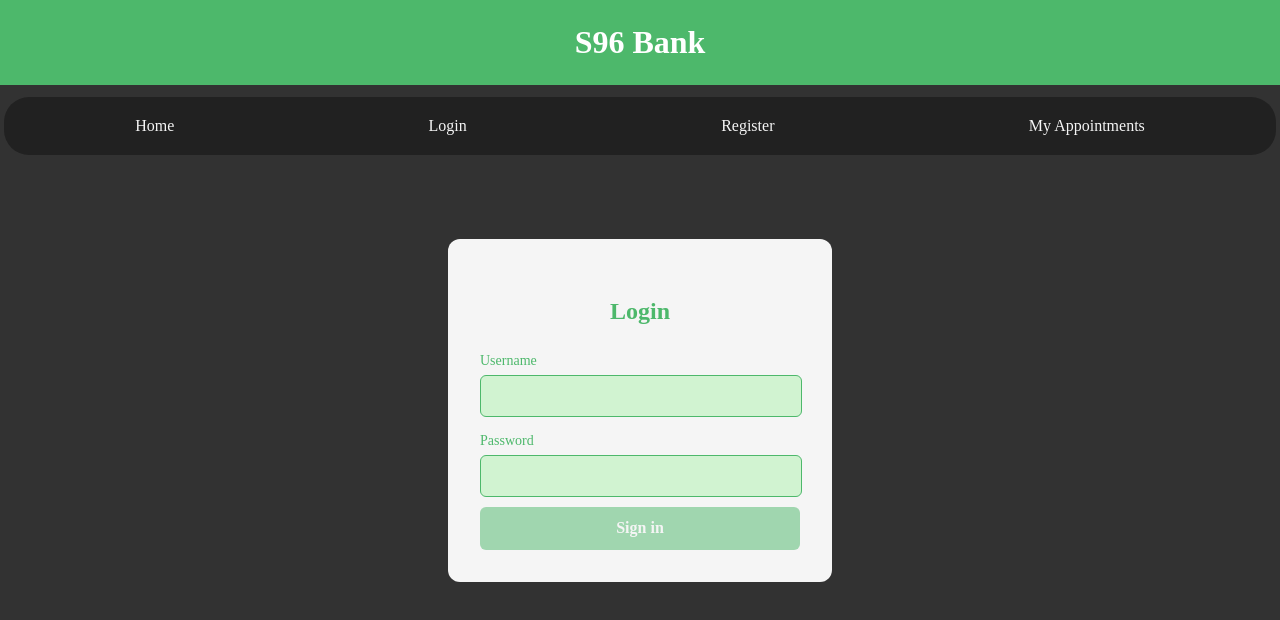
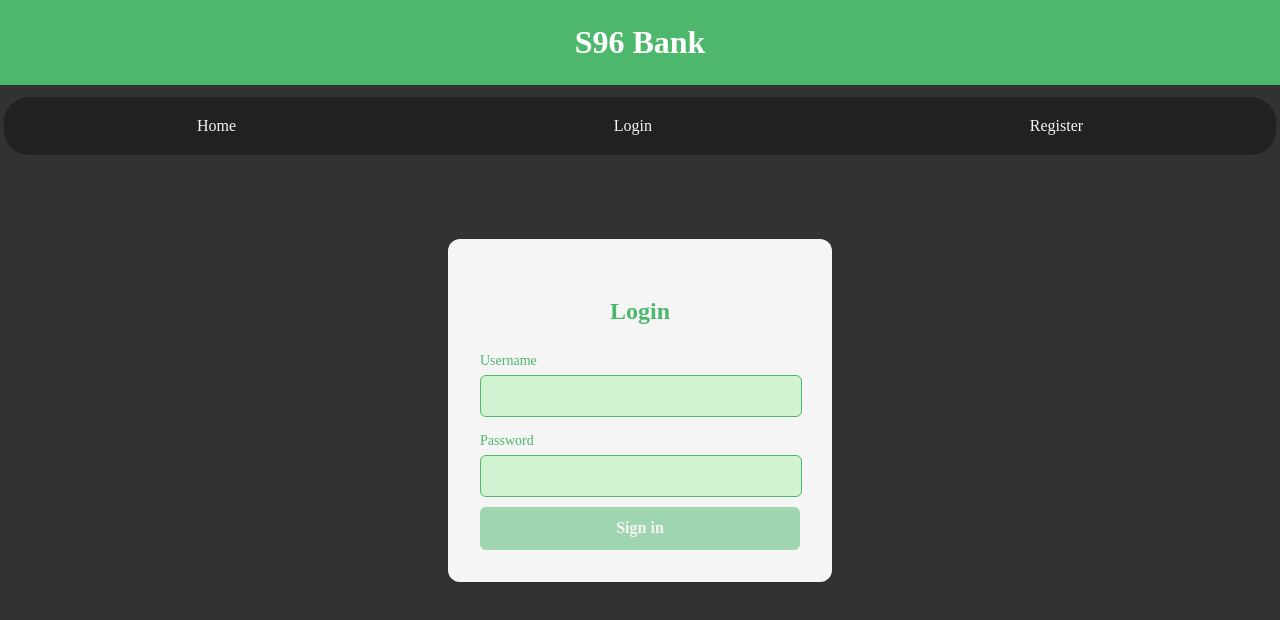
Before and after one commit to FLORES-SimonG/S96CryptoBank, a React (Vite) app in the folder front/react-intro/: page /login in a window 1280 px wide. Shown: the top 620 px of the page. Built offline with nearby package versions, Linux system fonts and the light colour scheme.

Commit message:
Actividad 4 completa

```diff
--- a/front/react-intro/src/components/Navbar/Navbar.jsx
+++ b/front/react-intro/src/components/Navbar/Navbar.jsx
@@ -1,7 +1,12 @@
 import './NavbarStyle.module.css'; //!asi se incorpora!
 import { Link } from 'react-router-dom';
+import { useSelector } from 'react-redux';
+
 
 const Navbar = () => {
+
+    const login = useSelector((state)=>state.actualUser.userData.login)
+
     return (
         <>
         <h1>S96 Bank</h1>
@@ -12,7 +17,7 @@ const Navbar = () => {
                 <li><Link to="/Home">Home</Link> </li>
                 <li><Link to="/login">Login</Link> </li>
                 <li><Link to="/register">Register</Link> </li>
-                <li><Link to="/myappointments">My Appointments</Link> </li>
+                {login && <li><Link to="/myappointments">My Appointments</Link> </li>}
 
             </ul>
 
```
